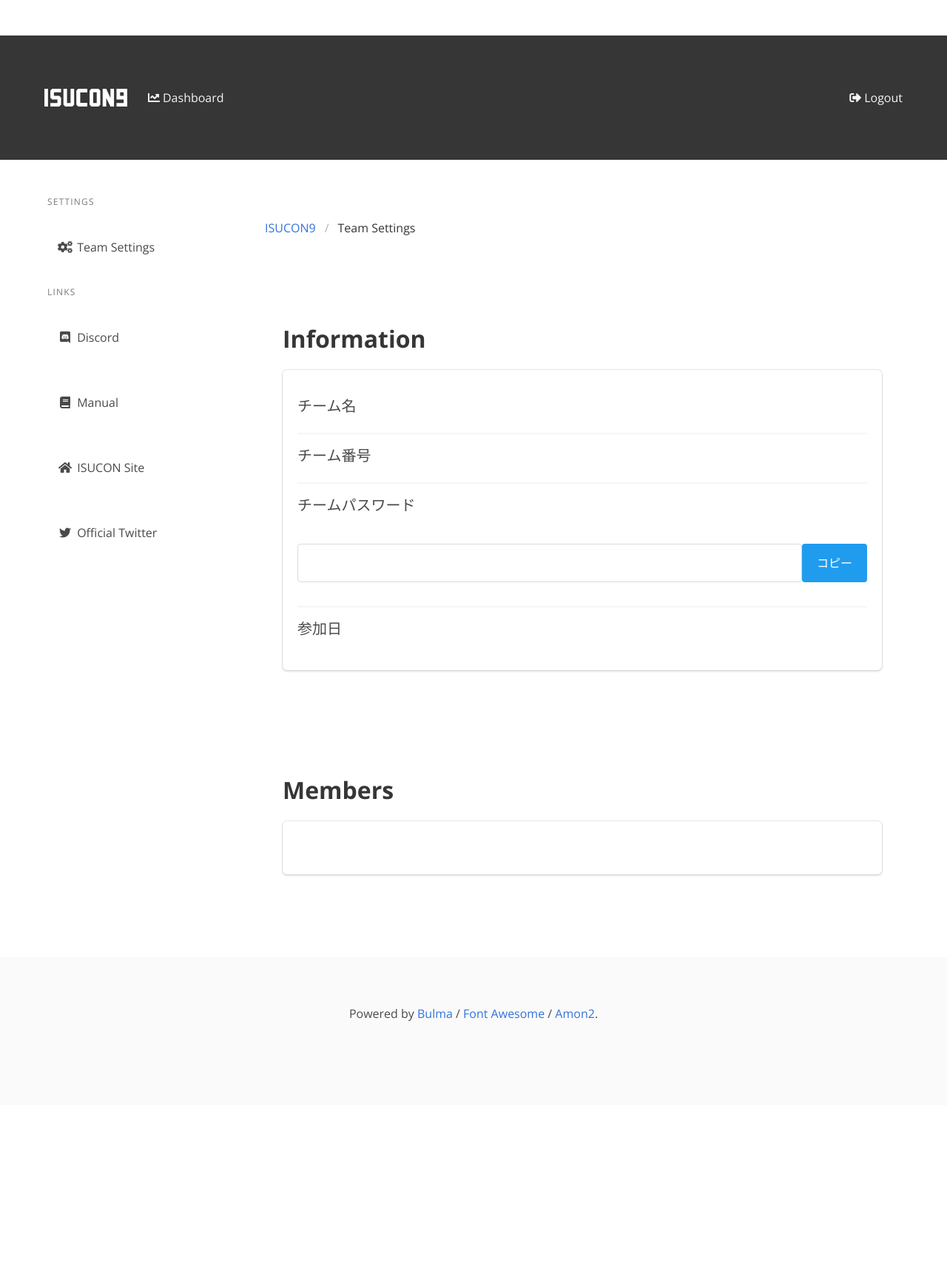
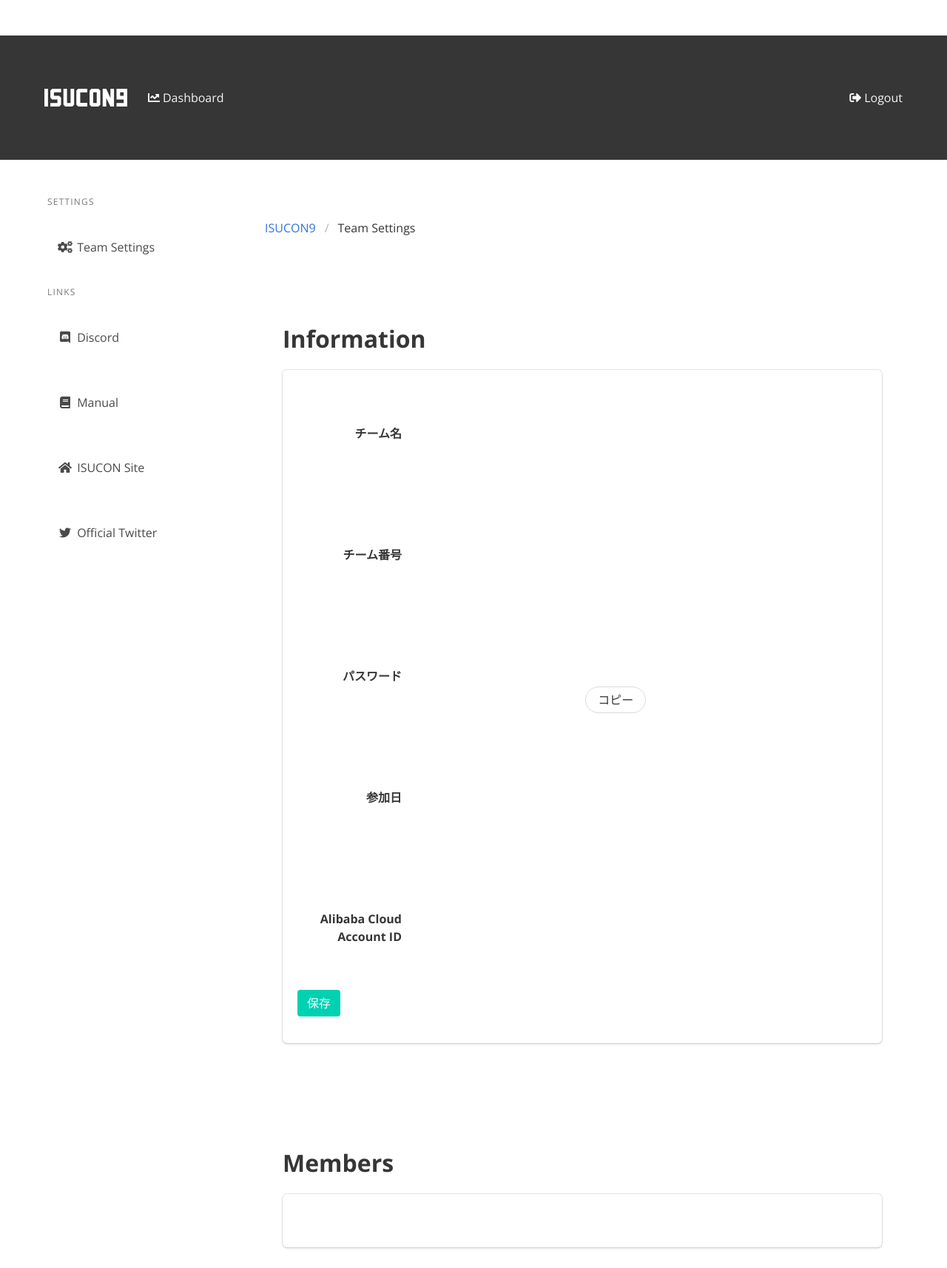
Before and after one commit to Sorarinu/isucon9-portal, a Django app: template isucon/portal/contest/templates/team_settings.html in a window 1280 px wide. Shown: the top 1714 px of the page at 74% size. Before the commit the page ends 1380 px from the top, so only its background shows below. Run offline with Django 3.2, Linux system fonts and the light colour scheme; the template is opened without the code that fills it, so the values that code supplies are empty; some libraries are stand-ins or nearby versions.

Commit message:
アリババクラウドアカウントの設定

```diff
--- a/isucon/portal/authentication/models.py
+++ b/isucon/portal/authentication/models.py
@@ -36,6 +36,8 @@ class Team(LogicalDeleteMixin, models.Model):
 
     participate_at = models.DateField("参加日", blank=True)
 
+    alibaba_account = models.CharField("Alibaba Cloud Account ID", max_length=20, unique=True, blank=True)
+
     # ベンチマーク結果に関連する情報(チームと一蓮托生なのでCASCADE)
     aggregated_score = models.ForeignKey('contest.AggregatedScore', on_delete=models.CASCADE, null=True, blank=True)
 
--- a/isucon/portal/contest/templates/team_settings.html
+++ b/isucon/portal/contest/templates/team_settings.html
@@ -1,5 +1,5 @@
 {% extends "include/layout.html" %}
-
+{% load widget_tweaks %}
 {% block content %}
 <div class="column is-9">
     <nav class="breadcrumb" aria-label="breadcrumbs">
@@ -9,28 +9,90 @@
         </ul>
     </nav>
 
+    <form method="post">
+      {% csrf_token %}
 
       <section class="section">
         <h1 class="title">Information</h1>
         <div class="box">
 
+          <div class="field is-horizontal">
+            <div class="field-label is-normal">
+              <label class="label">チーム名</label>
+            </div>
+            <div class="field-body">
+              <div class="field">
+                <p class="control">
+                  <input class="input is-static" value="{{ user.team.name }}" readonly>
+                </p>
+              </div>
+            </div>
+          </div>
 
-        <h2 class="subtitle">チーム名</h2>
-        <p>{{ user.team.name }}</p>
-        <hr>
-        <h2 class="subtitle">チーム番号</h2>
-        <p>{{ user.team.id }}</p>
-        <hr>
-        <h2 class="subtitle">チームパスワード</h2>
-          <div style="display: flex;">
-            <textarea class="textarea has-fixed-size" id="team_password" style="flex-basis: auto; min-width: 50%; min-height: 6ex; text-align: center;" readonly>{{ user.team.password }}</textarea>
-            <button id="copy_button" style="flex-basis: 6em; min-height: 6ex; " class="button is-info">コピー</button>
+          <div class="field is-horizontal">
+            <div class="field-label is-normal">
+              <label class="label">チーム番号</label>
             </div>
-        <hr>
-        <h2 class="subtitle">参加日</h2>
-        <p>{{ user.team.participate_at|date:"Y-m-d (D)" }}</p>
+            <div class="field-body">
+              <div class="field">
+                <p class="control">
+                  <input class="input is-static" value="{{ user.team.id }}" readonly>
+                </p>
+              </div>
+            </div>
+          </div>
+
+          <div class="field is-horizontal">
+            <div class="field-label is-normal">
+              <label class="label">パスワード</label>
+            </div>
+            <div class="field-body">
+              <div class="field">
+                <p class="control">
+                  <input class="input is-static" style="width: 200px;" id="team_password" value="{{ user.team.password }}" readonly>
+                  <button id="copy_button" type="button" class="button is-rounded">コピー</button>
+                </p>
+              </div>
+            </div>
+          </div>
+
+          <div class="field is-horizontal">
+            <div class="field-label is-normal">
+              <label class="label">参加日</label>
+            </div>
+            <div class="field-body">
+              <div class="field">
+                <p class="control">
+                  <input class="input is-static" value="{{ user.team.participate_at|date:"Y-m-d (D)" }}" readonly>
+                </p>
+              </div>
+            </div>
+          </div>
+
+          <div class="field is-horizontal">
+            <div class="field-label is-normal">
+              <label class="label">Alibaba Cloud Account ID</label>
+            </div>
+            <div class="field-body">
+              <div class="field">
+                <p class="control">
+                  {{ form.alibaba_account|add_class:"input" }}
+                </p>
+                {% if form.alibaba_account.errors %}
+                  <p class="help is-danger">{{ form.alibaba_account.errors.0 }}</p>
+                {% endif %}
+              </div>
+
+            </div>
+          </div>
+
+          <button type="submit" class="button is-primary">保存</button>
+
+
         </div>
       </section>
+
+    </form>
 
     <section class="section">
       <h1 class="title">Members</h1>
--- a/isucon/portal/settings.py
+++ b/isucon/portal/settings.py
@@ -42,6 +42,7 @@ INSTALLED_APPS = [
     'django.contrib.humanize',
     'django.contrib.staticfiles',
     'social_django',
+    'widget_tweaks',
     'isucon.portal',
     'isucon.portal.authentication',
     'isucon.portal.contest',
--- a/isucon/portal/templates/include/layout.html
+++ b/isucon/portal/templates/include/layout.html
@@ -71,6 +71,15 @@
             </article>
         : }
         {% endcomment %}
+
+        {% for message in messages %}
+        <article class="message is-{{ message.tags }}">
+          <div class="message-body">
+            {{ message }}
+          </div>
+        </article>
+        {% endfor %}
+
         <div class="columns">
             <div class="column is-3">
                 <aside class="menu">
--- a/requirements.txt
+++ b/requirements.txt
@@ -4,3 +4,4 @@ social-auth-app-django
 Pillow
 django-stdimage
 requests
+django-widget-tweaks
```
Also changed, not shown: isucon/portal/contest/forms.py (added, +14 -0 lines), isucon/portal/contest/views.py (+12 -1 lines), isucon/portal/authentication/migrations/0013_auto_20190805_1626.py (added). Lines whose indentation alone changed are shown as unchanged.
